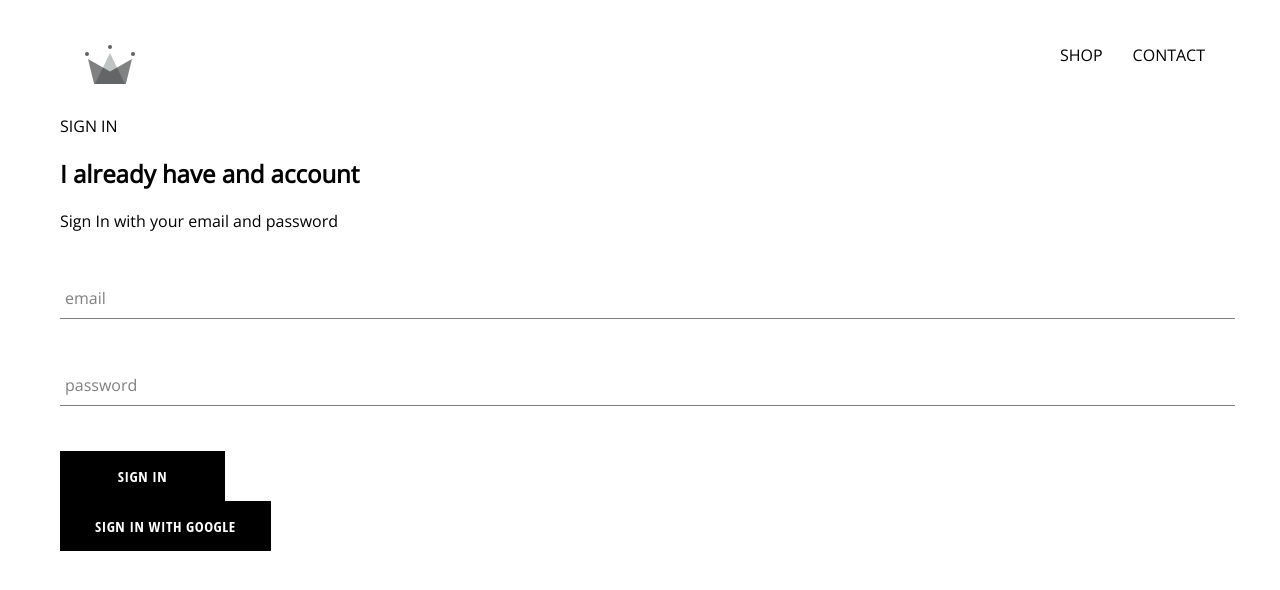
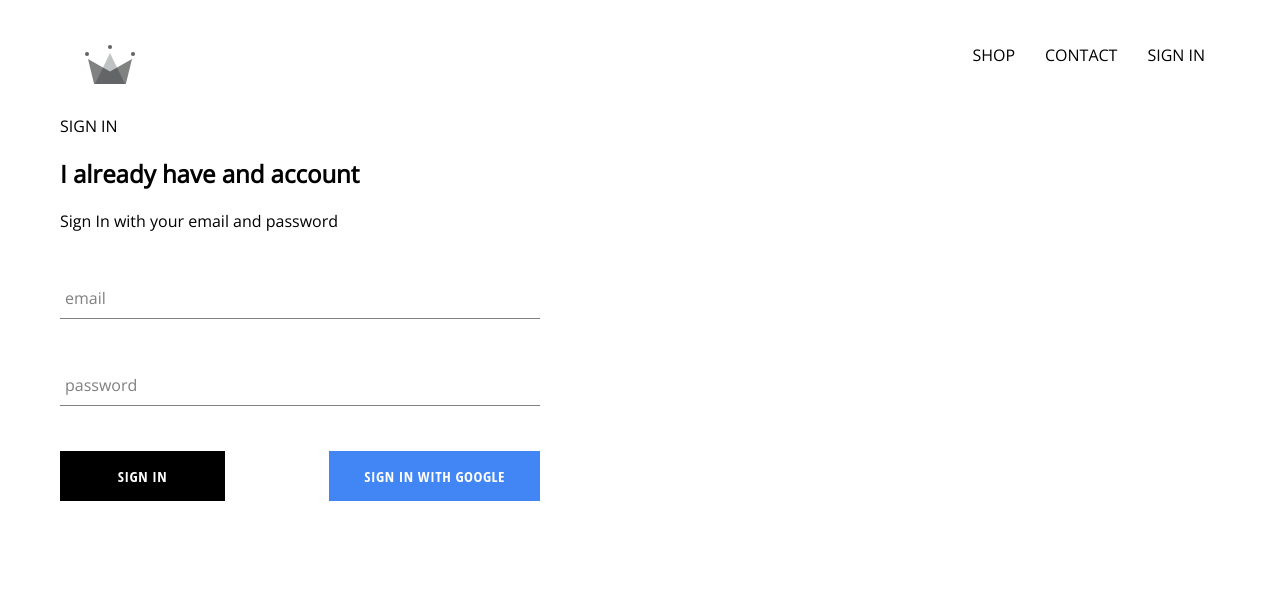
Before and after one commit to KeyurSimform/Practice_Project, a React (Create React App) app: page /signin in a window 1280 px wide. Shown: the top 590 px of the page. Built offline with nearby package versions, Linux system fonts and the light colour scheme; no server answers.

Commit message:
Adding the functionality to store the user details to the  firestore

```diff
--- a/src/App.css
+++ b/src/App.css
@@ -7,3 +7,7 @@ a{
     text-decoration: none;
     color: black;
 }
+
+*{
+    box-sizing: border-box;
+}
--- a/src/App.js
+++ b/src/App.js
@@ -7,6 +7,7 @@ import SignInAndSignUp from "./Pages/SignInAndSignOut/SignInAndSignUp"
 import HatsPage from "./Pages/HatsPage/HatsPage";
 import { auth } from "./FireBase/firebase.utils";
 import { useEffect,useState } from "react";
+import { creatUserProfileDocument } from "./FireBase/firebase.utils";
 
 function App() {
 
@@ -17,14 +18,14 @@ function App() {
 	);
 
 	useEffect(() => {
-		auth.onAuthStateChanged(users=>{
-		setUsers({currentUser : users});
-		console.log(users);
+		auth.onAuthStateChanged(async users=>{
+		creatUserProfileDocument(users);
+		// console.log(users);
 	  })
 	}, [])
 	return (
 		<div>
-		<Header/>
+		<Header currentUser ={users.currentUser}/>
 			<Routes>
 				<Route path="/" element={<HomePage/>}/>
 				<Route path="/shop" element={<Shop/>}/>
--- a/src/Componenet/CustomButton/CustomButton.jsx
+++ b/src/Componenet/CustomButton/CustomButton.jsx
@@ -1,9 +1,9 @@
 import "./CustomButton.style.scss";
 
 
-const CustomButton = ({children , ...otherProps}) =>{
+const CustomButton = ({children , isGoogleSignIn, ...otherProps}) =>{
     return(
-        <button className="custom-button"  {...otherProps}>
+        <button className={`${isGoogleSignIn ? "google-sign-in" :""} custom-button`}  {...otherProps}>
             {children}
         </button>
     );
--- a/src/Componenet/CustomButton/CustomButton.style.scss
+++ b/src/Componenet/CustomButton/CustomButton.style.scss
@@ -19,4 +19,13 @@
       color: black;
       border: 1px solid black;
     }
+
+    &.google-sign-in{
+      background-color: #4285f4;
+      color: white;
+      &:hover{
+        background-color: #357ae8;
+        border: none;
+      }
+    }
   }
--- a/src/Componenet/Header/Header.jsx
+++ b/src/Componenet/Header/Header.jsx
@@ -1,8 +1,9 @@
 import { Link } from "react-router-dom";
 import "../Header/Header.style.scss";
 import { ReactComponent as Logo } from "../../assets/crown.svg";
+import { auth } from "../../FireBase/firebase.utils";
 
-const Header = () => {
+const Header = ({ currentUser }) => {
 	return (
 		<div className="header">
 			<Link className="logo-container" to="/">
@@ -15,6 +16,15 @@ const Header = () => {
 				<Link className="option" to="/shop">
 					CONTACT
 				</Link>
+				{currentUser ? (
+					<div className="option" onClick={() => auth.signOut()}>
+						SIGN OUT
+					</div>
+				) : (
+					<Link className="option" to="/signin">
+						SIGN IN
+					</Link>
+				)}
 			</div>
 		</div>
 	);
--- a/src/Componenet/Header/Header.style.scss
+++ b/src/Componenet/Header/Header.style.scss
@@ -21,5 +21,6 @@
 
     .option{
         padding: 10px 15px;
+		cursor: pointer;
     }
 }
--- a/src/Componenet/SignIn/SignIn.jsx
+++ b/src/Componenet/SignIn/SignIn.jsx
@@ -7,18 +7,17 @@ import { signInWithGoogle } from "../../FireBase/firebase.utils";
 const SignIn = () => {
 	const [attribute, setAttribute] = useState({
 		email: "",
-		password: ""
+		password: "",
 	});
 	// console.log(attribute);
 	const handleSubmit = (event) => {
 		event.preventDefault();
 		setAttribute(() => {
-			return {email: "", password:"" };
+			return { email: "", password: "" };
 		});
 		// setAttribute((prev)=>return{{...prev,email:"", password:""}});
 		console.log("Submit");
 		console.log(attribute);
-
 	};
 
 	const handleChange = (event) => {
@@ -29,7 +28,7 @@ const SignIn = () => {
 	};
 
 	return (
-		<div className="sigin-in">
+		<div className="sign-in">
 			<h2>I already have and account</h2>
 			<span>Sign In with your email and password</span>
 			<form onSubmit={handleSubmit}>
@@ -50,10 +49,13 @@ const SignIn = () => {
 					label="password"
 					required
 				/>
-				<CustomButton type="submit">Sign In</CustomButton>
-				<br></br>
-				<CustomButton onClick={signInWithGoogle}>Sign In with Google</CustomButton>
-
+				<div className="buttons">
+					<CustomButton type="submit">Sign In</CustomButton>
+					<br></br>
+					<CustomButton onClick={signInWithGoogle} isGoogleSignIn>
+						Sign In with Google
+					</CustomButton>
+				</div>
 			</form>
 		</div>
 	);
--- a/src/Componenet/SignIn/SignIn.style.scss
+++ b/src/Componenet/SignIn/SignIn.style.scss
@@ -0,0 +1,15 @@
+.sign-in{
+    width: 480px;
+    display: flex;
+    flex-direction: column;
+
+    .buttons{
+        display: flex;
+        justify-content: space-between;
+    }
+
+    .title{
+        margin: 10px 0;
+    }
+
+}
--- a/src/FireBase/firebase.utils.js
+++ b/src/FireBase/firebase.utils.js
@@ -1,6 +1,6 @@
-import firebase from 'firebase/compat/app';
-import 'firebase/compat/auth';
-import 'firebase/compat/firestore';
+import firebase from "firebase/compat/app";
+import "firebase/compat/auth";
+import "firebase/compat/firestore";
 
 // import {SignInWi}
 
@@ -14,6 +14,25 @@ const config = {
 	measurementId: "G-XDKSSYS6KB",
 };
 
+export const creatUserProfileDocument = async (userAuth, additionalData) => {
+	if (!userAuth) return;
+
+	const userRef = firestore.doc(`users/${userAuth.uid}`);
+	const snapShot = await userRef.get();
+
+	if (!snapShot.exists) {
+		const { displayName, email } = userAuth;
+		const createdAt = new Date();
+
+		try {
+			await userRef.set({ displayName, email, createdAt, ...additionalData });
+		} catch (error) {
+			console.log("error while creating user", error.message);
+		}
+	}
+	return userRef;
+};
+
 firebase.initializeApp(config);
 
 export const auth = firebase.auth();
```
